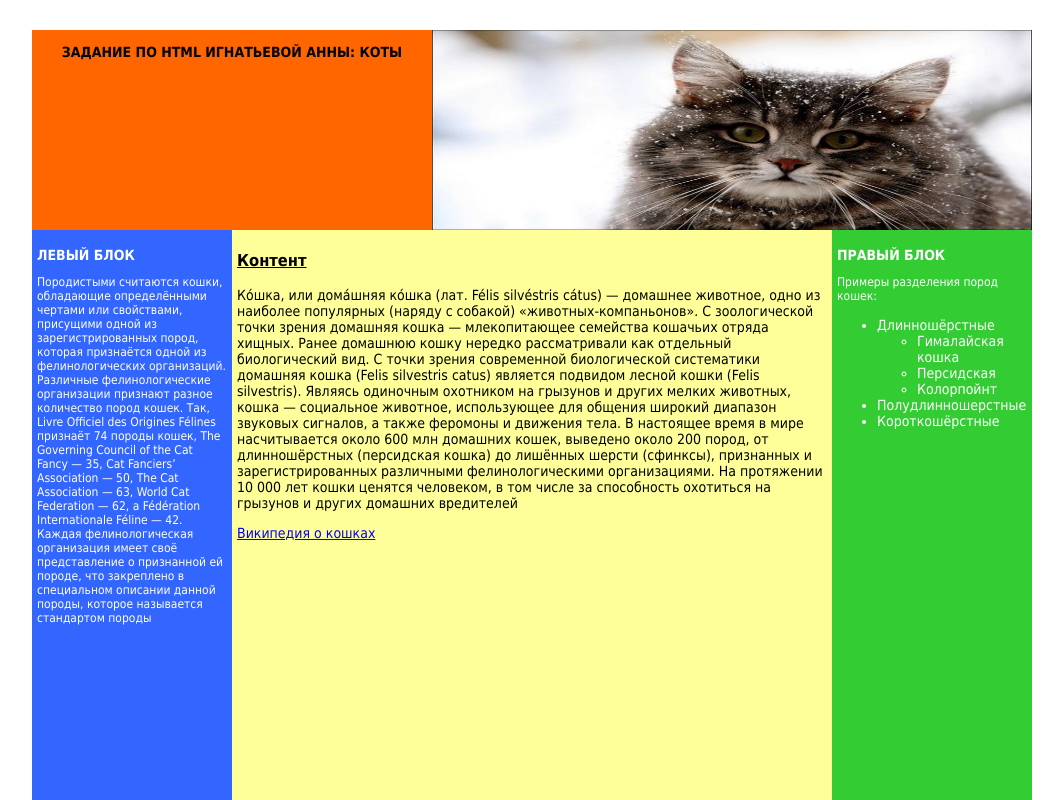
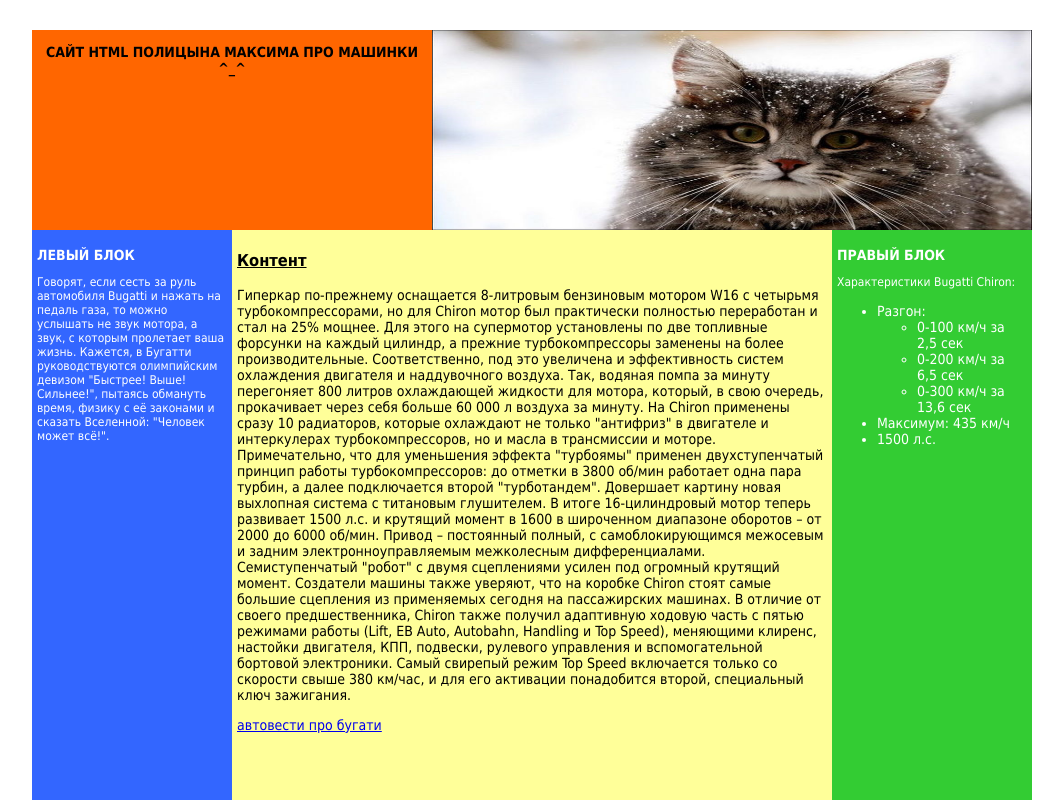
Before and after one commit to MaxPolytsin/site_max, a plain HTML site: page html.html in a window 1280 px wide. Shown: the top 800 px of the page, without its empty margins (108-1171 px from the left). Drawn offline with Linux system fonts and the light colour scheme.

Commit message:
Update html.html

```diff
--- a/html.html
+++ b/html.html
@@ -3,14 +3,14 @@
 	<head>
 		<meta http-equiv="Content-Type" content="text/html; charset=utf-8" />
 		<meta http-equiv="Content-Language" content="ru"/>
-		<title>Задание</title>
+		<title>Bugatti</title>
 		<link rel="stylesheet" type="text/css" href="template.css" />
 	</head>
 
 	<body>
             <div id="container">
                         <div id="header1">
-							<h1 align="center">Задание по HTML Игнатьевой Анны: коты</h1>
+							<h1 align="center">Сайт HTML Полицына Максима про машинки ^_^</h1>
                         </div>
 
 						<div id="header2">
@@ -19,38 +19,33 @@
 
                         <div id="menu1">
 							<h2>Левый блок</h2>
-							<p style="font-size:12px">Породистыми считаются кошки, обладающие определёнными чертами или свойствами, присущими одной из зарегистрированных пород, которая признаётся одной из фелинологических организаций. Различные фелинологические организации признают разное количество пород кошек. Так, Livre Officiel des Origines Félines признаёт 74 породы кошек, The Governing Council of the Cat Fancy — 35, Cat Fanciers’ Association — 50, The Cat Association — 63, World Cat Federation — 62, а Fédération Internationale Féline — 42. Каждая фелинологическая организация имеет своё представление о признанной ей породе, что закреплено в специальном описании данной породы, которое называется стандартом породы </p>
+							<p style="font-size:12px">Говорят, если сесть за руль автомобиля Bugatti и нажать на педаль газа, то можно услышать не звук мотора, а звук, с которым пролетает ваша жизнь. Кажется, в Бугатти руководствуются олимпийским девизом "Быстрее! Выше! Сильнее!", пытаясь обмануть время, физику с её законами и сказать Вселенной: "Человек может всё!". </p>
                         </div>
 
 						<div id="menu2">
  							<h2>Правый блок</h2>
- 							<p style="font-size:12px"> Примеры разделения пород кошек:
+ 							<p style="font-size:12px"> Характеристики Bugatti Chiron:
  								<ul>
-									 <li> Длинношёрстные </li>
+									 <li> Разгон: </li>
 									  <ul>
-									     <li>Гималайская кошка</li>
-									     <li> Персидская </li>
-                                                                             <li> Колорпойнт </li>
+									     <li>0-100 км/ч за 2,5 сек</li>
+									     <li> 0-200 км/ч за 6,5 сек </li>
+                                                                             <li> 0-300 км/ч за 13,6 сек </li>
     								  </ul>
-									 <li> Полудлинношерстные </li>
-									 <li> Короткошёрстные </li>
+									 <li> Максимум: 435 км/ч </li>
+									 <li> 1500 л.с. </li>
 								</ul>
 							</p>
                         </div>
 
                         <div id="content">
 							<h3><u>Контент</u></h3>
-							<p> Ко́шка, или дома́шняя ко́шка (лат. Félis silvéstris cátus) — домашнее животное, одно из наиболее популярных (наряду с собакой) «животных-компаньонов».
+							<p>Гиперкар по-прежнему оснащается 8-литровым бензиновым мотором W16 с четырьмя турбокомпрессорами, но для Chiron мотор был практически полностью переработан и стал на 25% мощнее. Для этого на супермотор установлены по две топливные форсунки на каждый цилиндр, а прежние турбокомпрессоры заменены на более производительные. Соответственно, под это увеличена и эффективность систем охлаждения двигателя и наддувочного воздуха. Так, водяная помпа за минуту перегоняет 800 литров охлаждающей жидкости для мотора, который, в свою очередь, прокачивает через себя больше 60 000 л воздуха за минуту. На Chiron применены сразу 10 радиаторов, которые охлаждают не только "антифриз" в двигателе и интеркулерах турбокомпрессоров, но и масла в трансмиссии и моторе.
+							Примечательно, что для уменьшения эффекта "турбоямы" применен двухступенчатый принцип работы турбокомпрессоров: до отметки в 3800 об/мин работает одна пара турбин, а далее подключается второй "турботандем". Довершает картину новая выхлопная система с титановым глушителем.
+В итоге 16-цилиндровый мотор теперь развивает 1500 л.с. и крутящий момент в 1600 в широченном диапазоне оборотов – от 2000 до 6000 об/мин. Привод – постоянный полный, с самоблокирующимся межосевым и задним электронноуправляемым межколесным дифференциалами. Семиступенчатый "робот" с двумя сцеплениями усилен под огромный крутящий момент. Создатели машины также уверяют, что на коробке Chiron стоят самые большие сцепления из применяемых сегодня на пассажирских машинах.
+В отличие от своего предшественника, Chiron также получил адаптивную ходовую часть с пятью режимами работы (Lift, EB Auto, Autobahn, Handling и Top Speed), меняющими клиренс, настойки двигателя, КПП, подвески, рулевого управления и вспомогательной бортовой электроники. Самый свирепый режим Top Speed включается только со скорости свыше 380 км/час, и для его активации понадобится второй, специальный ключ зажигания.</p>
 
-С зоологической точки зрения домашняя кошка — млекопитающее семейства кошачьих отряда хищных. Ранее домашнюю кошку нередко рассматривали как отдельный биологический вид. С точки зрения современной биологической систематики домашняя кошка (Felis silvestris catus) является подвидом лесной кошки (Felis silvestris).
-
-Являясь одиночным охотником на грызунов и других мелких животных, кошка — социальное животное, использующее для общения широкий диапазон звуковых сигналов, а также феромоны и движения тела.
-
-В настоящее время в мире насчитывается около 600 млн домашних кошек, выведено около 200 пород, от длинношёрстных (персидская кошка) до лишённых шерсти (сфинксы), признанных и зарегистрированных различными фелинологическими организациями.
-
-На протяжении 10 000 лет кошки ценятся человеком, в том числе за способность охотиться на грызунов и других домашних вредителей </p>
-
-							<a href="https://ru.wikipedia.org/wiki/%D0%9A%D0%BE%D1%88%D0%BA%D0%B0">Википедия о кошках </a>
+							<a href="http://auto.vesti.ru/news/show/news_id/658775/">автовести про бугати </a>
 
                         </div>
 
```
